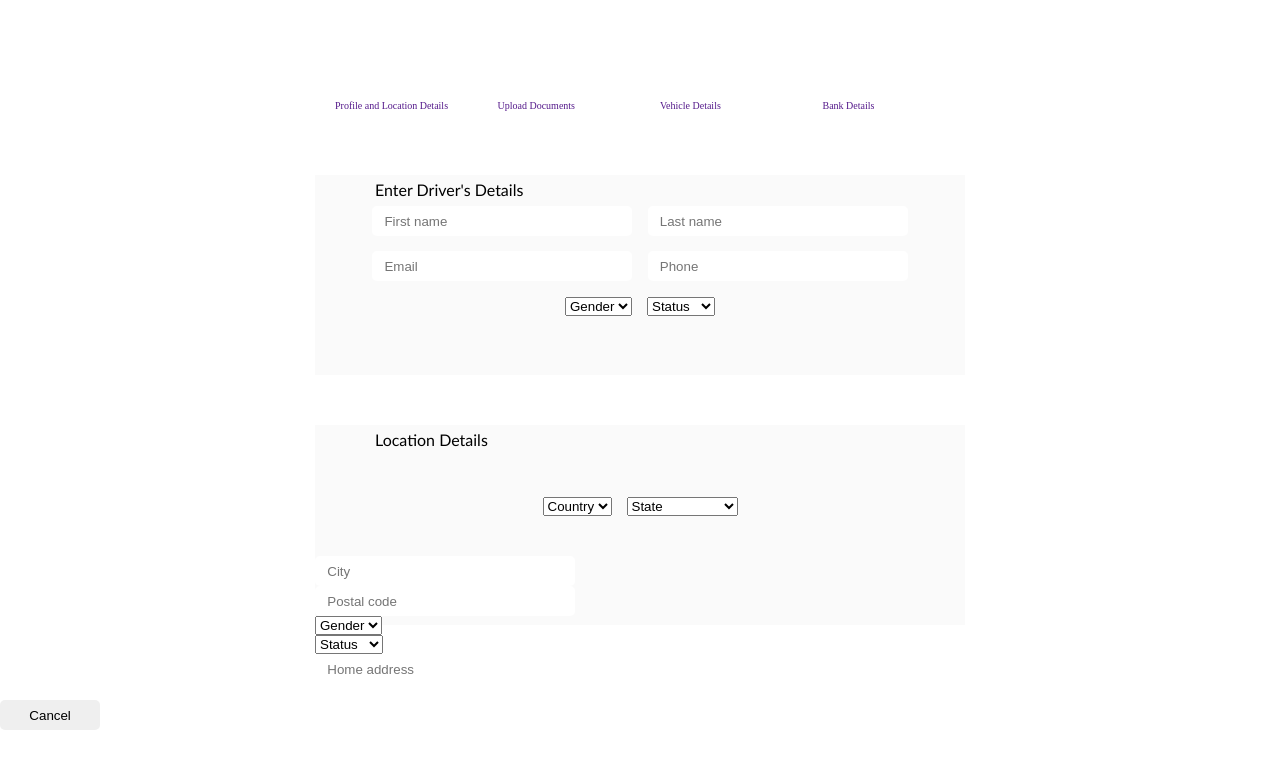
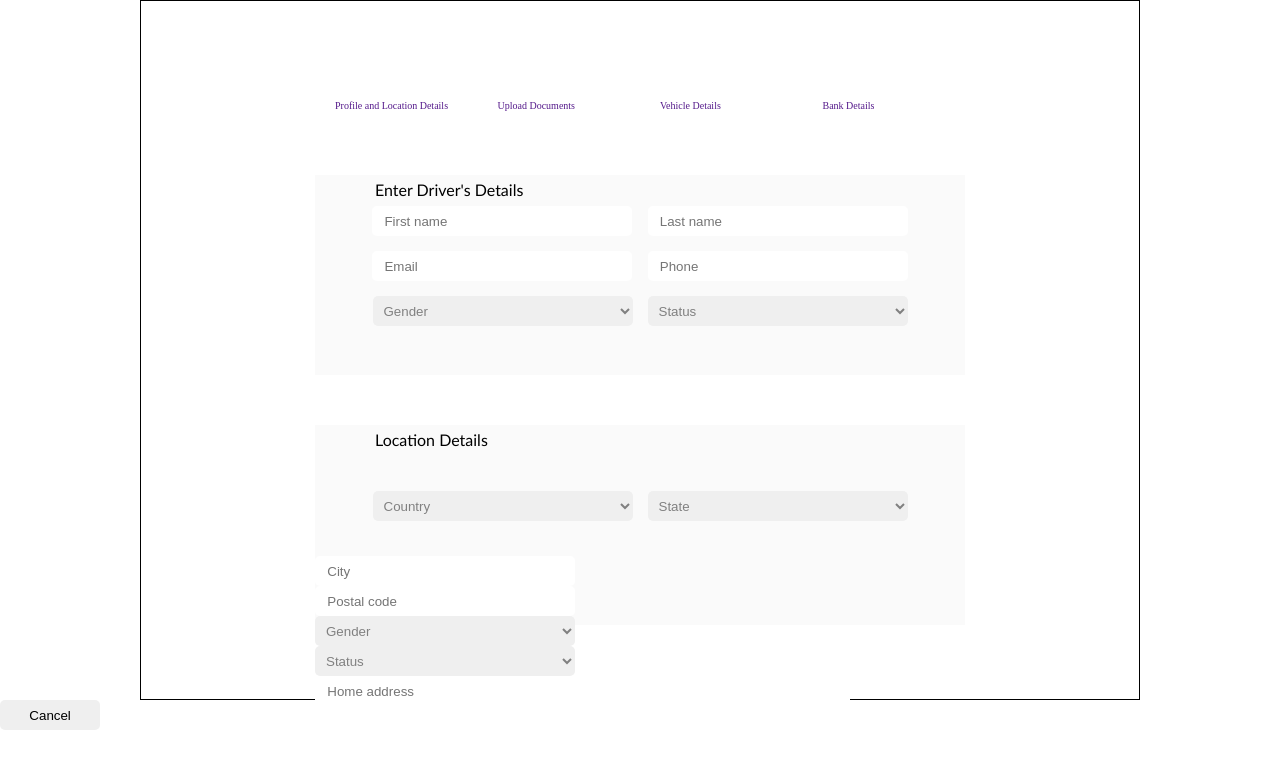
Before and after one commit to dantocome/web-projects, a plain HTML site: page Cssclass/Driverform.html in a window 1280 px wide. Drawn offline with Linux system fonts and the light colour scheme.

Commit message:
Cssclass/css/Driverform.css file added

```diff
--- a/Cssclass/css/Driverform.css
+++ b/Cssclass/css/Driverform.css
@@ -18,6 +18,7 @@ body{
     justify-content: center;
     align-content: center;
     height: 700px;
+    border: 1px solid;
 
 }
 
@@ -55,9 +56,6 @@ header{
     margin-top: 50px;
     font-family:'Gill Sans', 'Gill Sans MT', Calibri, 'Trebuchet MS', sans-serif;
     line-height: 30px;
-
-
-
 }
 .sub-container{
     margin: auto;
@@ -83,6 +81,7 @@ form{
     height: 100px;
     line-height: 20px;
 }
+
 input,label{
     width: 260px;
     height: 30px;
@@ -100,3 +99,15 @@ input[type="home address"i] {
 input[type="button" i] {
     width: 100px;
 }
+select, label [name="status"i] {
+    width: 260px;
+    height: 30px;
+    border: none;
+    outline: none;
+    border-radius: 5px;
+    color: gray;
+    padding-left: 7px;
+}
+.bind{
+    margin: auto;
+}
```
